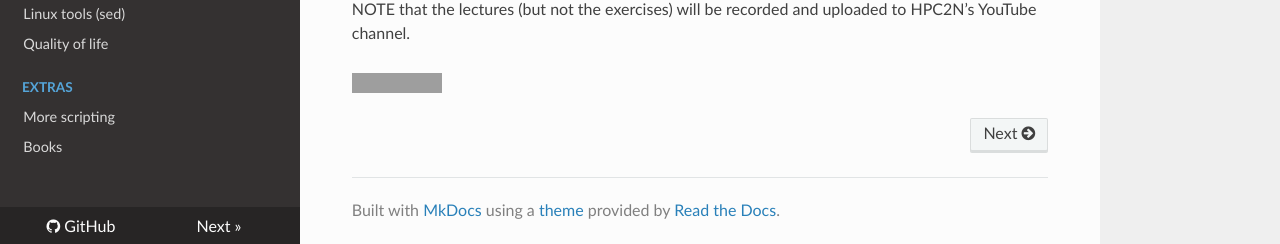
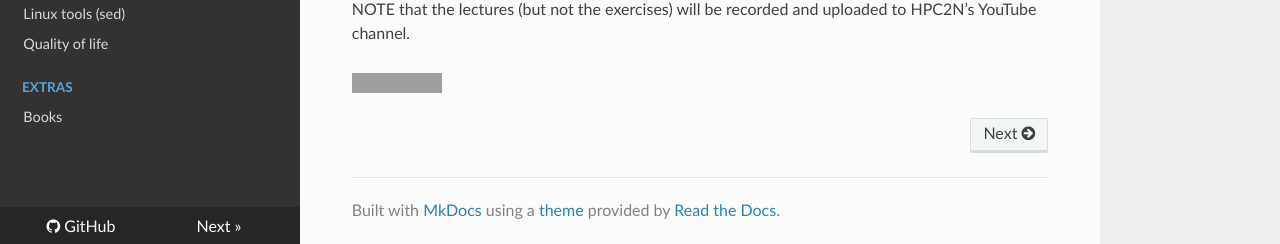
Before and after one commit to UPPMAX/linux-command-line-201, an MkDocs documentation site: the page built from docs/index.md, in a window 1280 px wide and 1106 px high. Shown: the part 859-1103 px from the top of the window. Built offline with MkDocs 1.6.1, drawn with Linux system fonts in a browser that asks for light colours; nearby versions of some CDN libraries; grey boxes are pictures that could not be loaded.

Commit message:
Remove 'More scripting' from TOC, as it is absent

```diff
--- a/mkdocs.yml
+++ b/mkdocs.yml
@@ -55,7 +55,6 @@ nav:
     - Linux tools (sed): sessions/sed.md
     - Quality of life: sessions/qual.md
   - Extras:
-    - More scripting: more_script.md
     - Books: books/README.md
 
 
```
